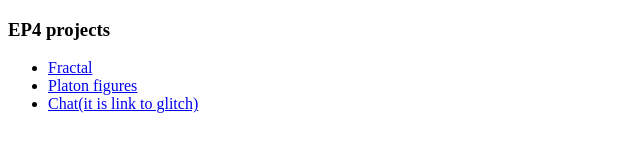
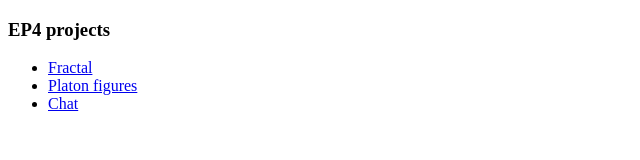
Before and after one commit to EfimP/EfimP.github.io, a plain HTML site: page index.html in a window 1280 px wide. Shown: the whole page, without its empty margins (0-640 px from the left). Drawn offline with Linux system fonts and the light colour scheme.

Commit message:
Corrected coding principes, corrected link.

```diff
--- a/index.html
+++ b/index.html
@@ -11,7 +11,7 @@
     <ul>
       <li><a href="01-fractal/index.html">Fractal</a></li>
       <li><a href="02-platon_figures/src/index.html">Platon figures</a></li>
-      <li><a href="https://glitch.com/dashboard/@EfimP?group=owned&sortColumn=domain&sortDirection=ASC&page=1&showAll=false&filterDomain=">Chat(it is link to glitch)</a></li>
+      <li><a href="https://lumpy-enshrined-summer.glitch.me">Chat</a></li>
     </ul>
   </body>
 </html>
```
